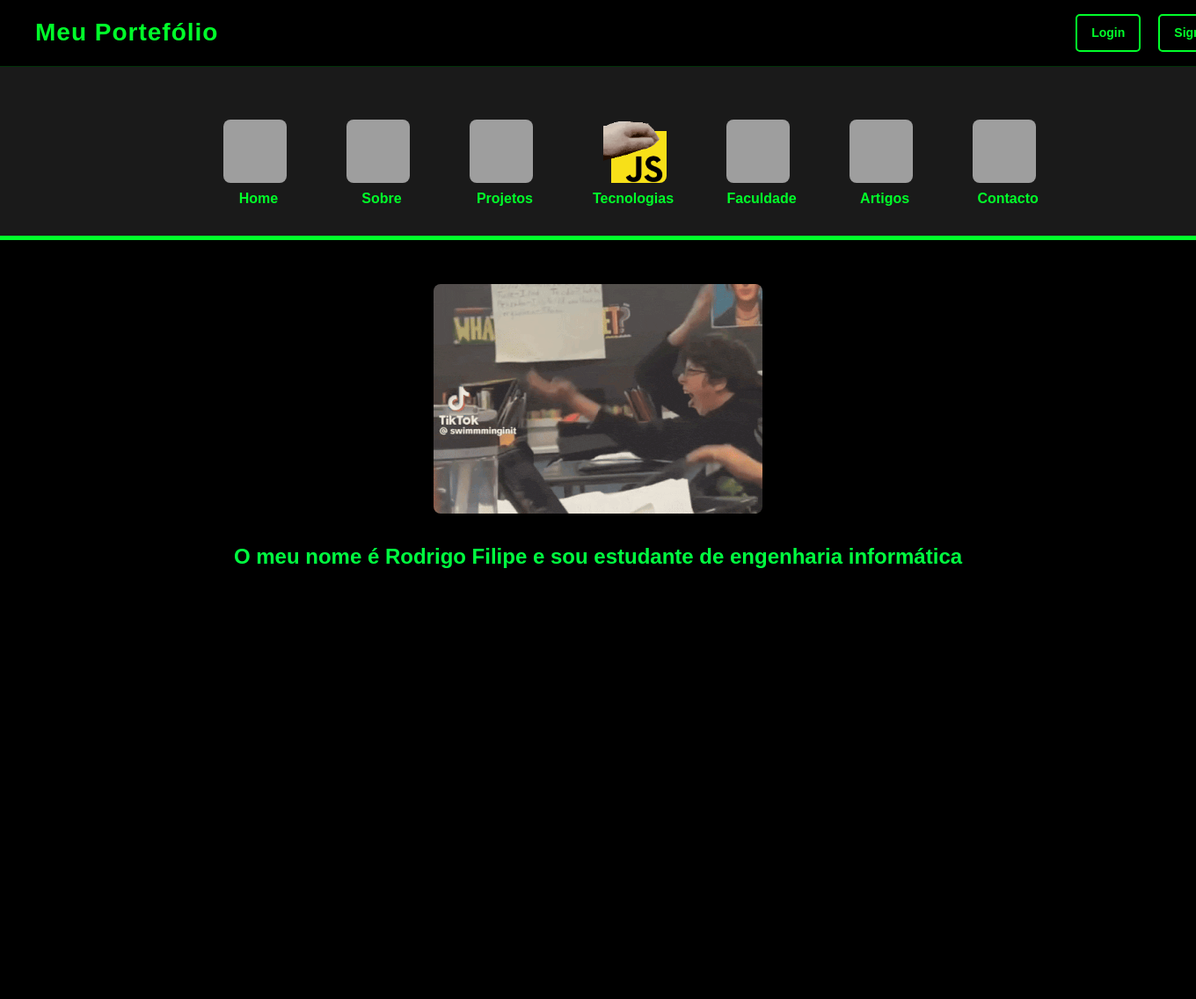
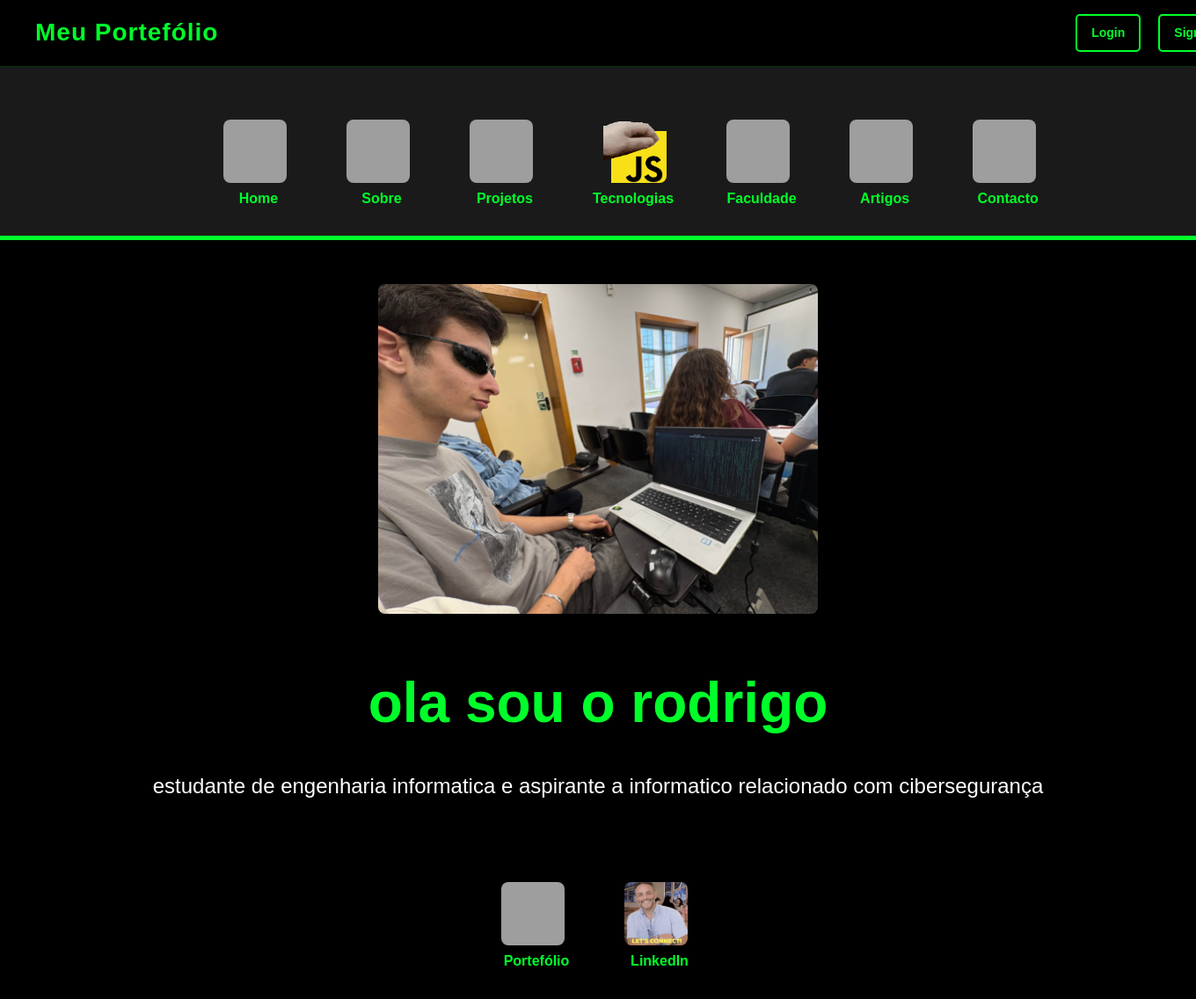
Before and after one commit to rodrigo-filipe/Django-portefolio, a Django app: page / in a window 1360 px wide; the page is wider, and only the part inside the window is pictured. Shown: that part at 88% size. Before the commit the page ends 646 px from the top of that part, so only its background shows below. Run offline with Django 5.2, Linux system fonts and the light colour scheme; grey boxes are pictures that could not be loaded.

Commit message:
fix no erro de login, e home page

```diff
--- a/meu_portefolio/portefolio_app/templates/home.html
+++ b/meu_portefolio/portefolio_app/templates/home.html
@@ -40,9 +40,17 @@
     </header>
 
     <main>
-        <img src="{% static 'portefolio_app/images/67.gif' %}" alt="Foto de Rodrigo Filipe" class="profile-image">
+        <img src="{% static 'portefolio_app/images/icons/HackerMan.jpg' %}" alt="Foto de Rodrigo Filipe" class="profile-image">
 
-        <h2>O meu nome é Rodrigo Filipe e sou estudante de engenharia informática</h2>
+        <h1 style="color: #00ff2a; font-size: 4em; margin-bottom: 10px;">ola sou o rodrigo</h1>
+        <p style="font-size: 1.5em; color: white;">estudante de engenharia informatica e aspirante a informatico relacionado com cibersegurança</p>
+
+        <div class="navbar" style="margin-top: 50px;">
+            <ul>
+                <li><a href="{% url 'portefolio_app:home' %}"><img src="{% static 'portefolio_app/images/icons/home.gif' %}" alt="Portefólio" class="nav-icon"> Portefólio</a></li>
+                <li><a href="https://www.linkedin.com/in/rodrigo-filipe-9b8a5a228/" target="_blank"><img src="{% static 'portefolio_app/images/icons/linkedin.gif' %}" alt="LinkedIn" class="nav-icon"> LinkedIn</a></li>
+            </ul>
+        </div>
     </main>
 </body>
 </html>
```
Also changed, not shown: meu_portefolio/artigos/templates/artigos/artigo_list.html (+3 -7 lines), meu_portefolio/artigos/views.py (+7 -16 lines), meu_portefolio/db.sqlite3, meu_portefolio/portefolio_app/static/portefolio_app/images/icons/HackerMan.jpg (added), meu_portefolio/portefolio_app/static/portefolio_app/images/icons/linkedin.gif (added).
